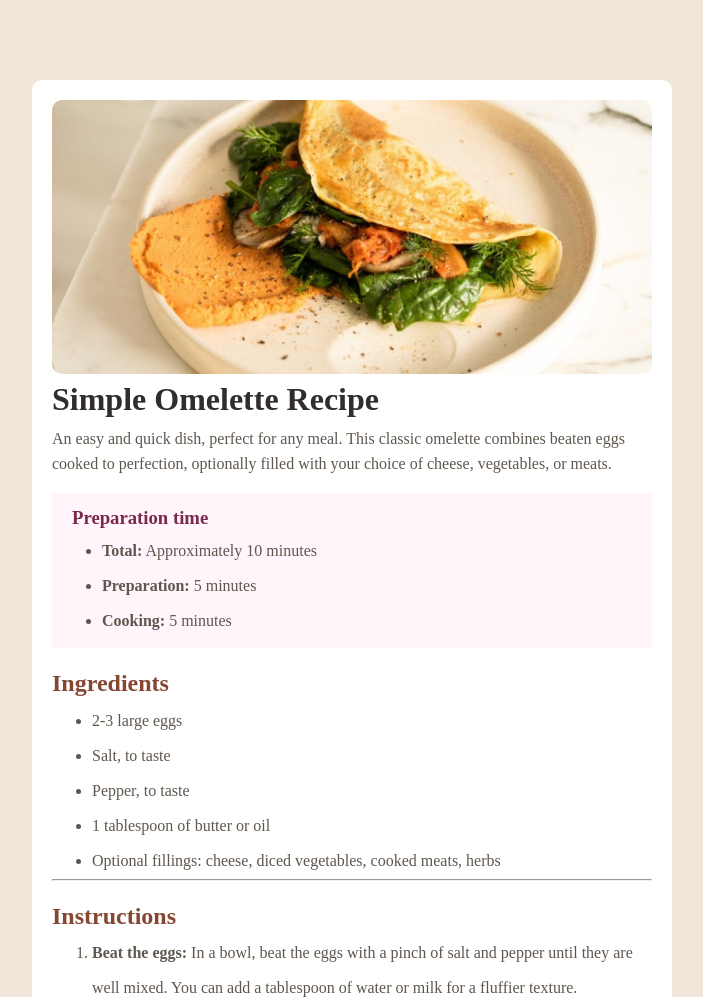
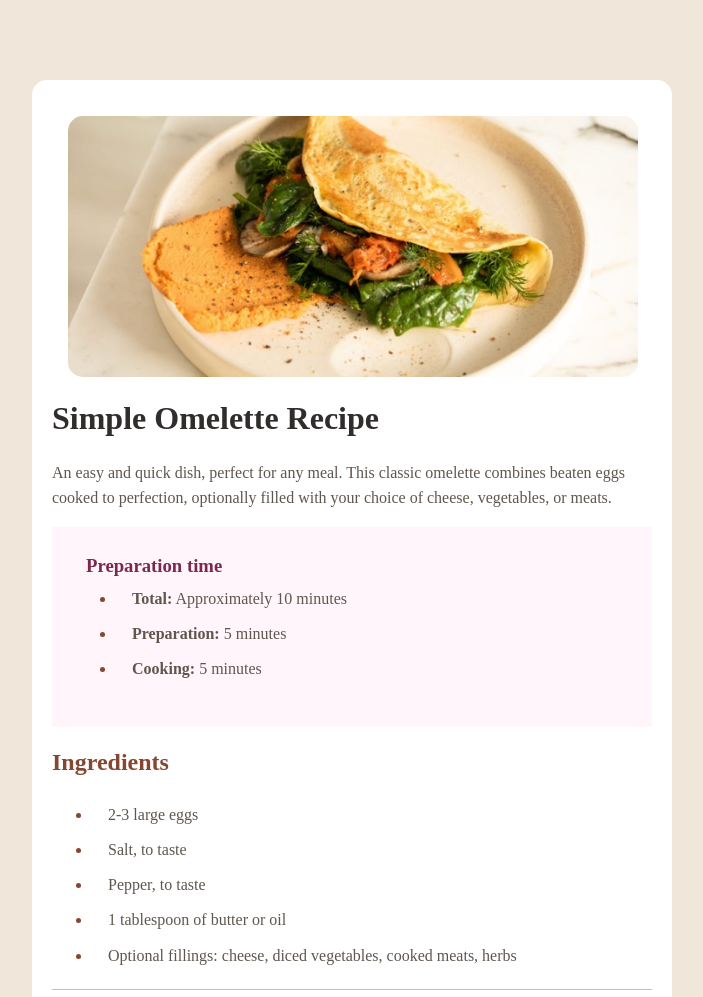
Before and after one commit to DarkMoonLit/Recipe-Page, a plain HTML site: page index.html in a window 1280 px wide. Shown: the top 997 px of the page, without its empty margins (288-991 px from the left). Drawn offline with Linux system fonts and the light colour scheme; a web font is replaced by a local one.

Commit message:
Update styles.css

```diff
--- a/styles.css
+++ b/styles.css
@@ -16,7 +16,8 @@
 
 img {
     width: 100%;
-    border-radius: 10px;
+    border-radius: 15px;
+    object-fit: cover;
 }
 
 body {
@@ -32,12 +33,12 @@ body {
     display: flex;
     flex-direction: column;
     line-height: 1.6;
-    border-radius: 10px;
+    border-radius: 15px;
 }
 
 .duration {
     background-color: hsl(330, 100%, 98%);
-    padding: 10px;
+    padding: 1rem;
     margin-top: 1rem;
 }
 
@@ -56,6 +57,22 @@ p, li {
 
 li {
     line-height: 2.2;
+    padding: 0 1rem;
+}
+
+ol, ul {
+    padding-bottom: 1rem;
+}
+
+li::marker {
+    list-style-type: circle;
+    color: hsl(14, 45%, 36%);
+}
+
+hr {
+    background-color: hsl(30, 11%, 75%);
+    height: 1px;
+    border: 0;
 }
 
 h2 {
@@ -63,11 +80,13 @@ h2 {
     font-family: 'Outfit';
     font-weight: 700;
     margin-top: 1rem;
+    margin-bottom: 1rem;
 }
 
 h1 {
     font-family: 'Outfit';
     color: hsl(24, 5%, 18%);
+    margin-bottom: 1rem;
 }
 
 td, tr, table {
@@ -83,7 +102,6 @@ td, tr, table {
     font-weight: 600;
     font-size: 18px;
 }
-
 
 .attribution {
     font-size: 11px;
@@ -144,7 +162,8 @@ td, tr, table {
 
 @media screen and (min-width: 1000px) {
     img {
-        min-width: 75%;
+        max-width: 95%;
+        margin: 1rem;
     }
 
     .container {
@@ -155,17 +174,23 @@ td, tr, table {
     td, tr, table {
         padding: 10px 160px 10px 5px;
     }
+
+    .duration {
+        padding: 1.5rem;
+    }
 }
 
 @media screen and (min-width: 1200px) {
     img {
-        min-width: 75%;
+        max-width: 95%;
+        margin: 1rem;
     }
 
     .container {
         width: 50%;
         margin-left: 25%;
     }
+
     td, tr, table {
         padding: 10px 250px 10px 5px;
     }
```
